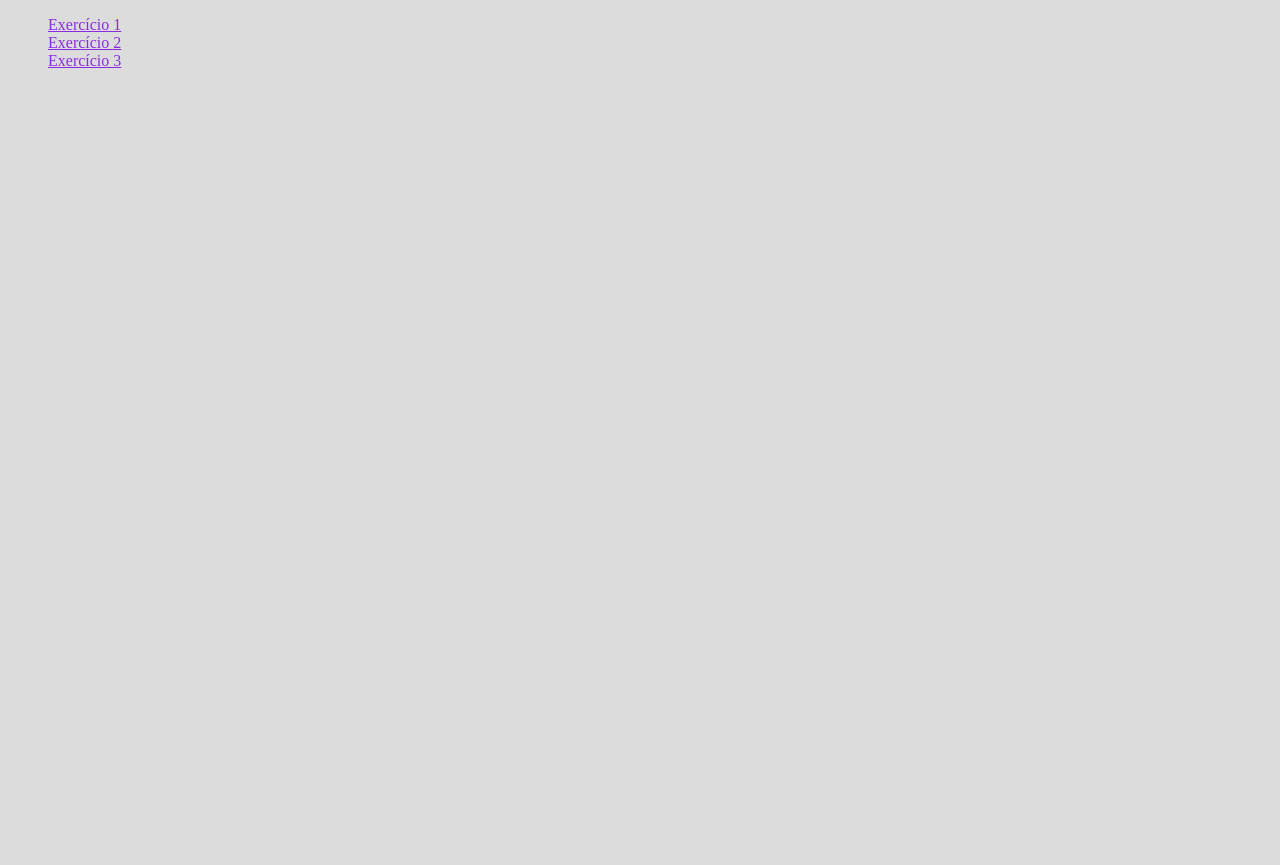
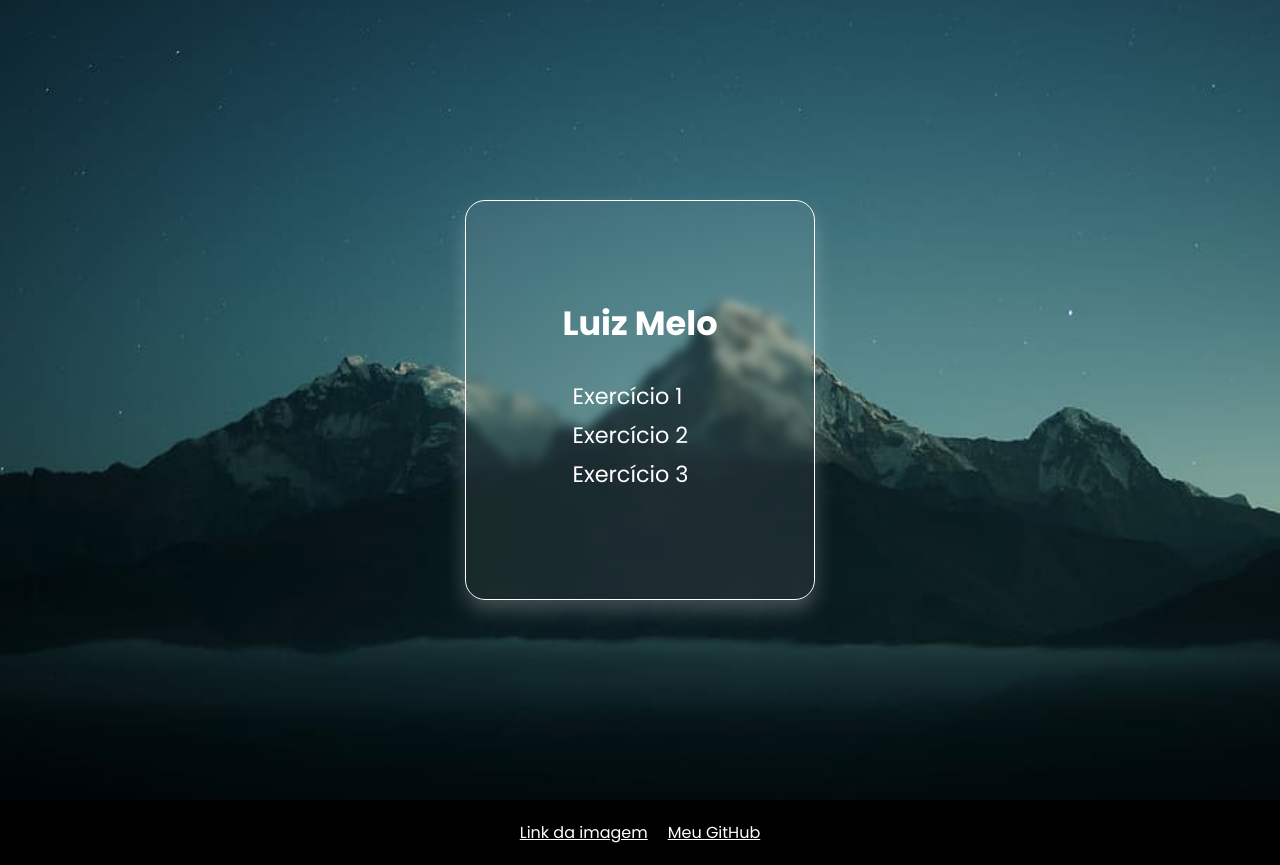
Before and after one commit to offGustavo/fatec-microinfo-bootstrap-01-02-03, a plain HTML site: page index.html in a window 1280 px wide. Before the commit the page ends 824 px from the top, so only its background shows below. Drawn offline with Linux system fonts and the light colour scheme.

Commit message:
addIndexStyle-dionisio

```diff
--- /dev/null
+++ b/css/style.css
@@ -0,0 +1,67 @@
+@import url('https://fonts.googleapis.com/css2?family=Poppins:ital,wght@0,100;0,200;0,300;0,400;0,500;0,600;0,700;0,800;0,900;1,100;1,200;1,300;1,400;1,500;1,600;1,700;1,800;1,900&display=swap');
+*{
+    padding: 0;
+    margin: 0;
+    box-sizing: border-box;
+    font-family: 'Poppins', sans-serif;
+    text-decoration: none;
+    list-style: none;
+    color: white;
+}
+
+.container{
+    height: 100vh;
+    background: url('../img/background-image.jpg') no-repeat center;
+    background-size: cover;
+    display: grid;
+    place-items: center;
+}
+
+.box{
+    width: 350px;
+    height: 400px;
+    border: 1px solid white;
+    display: grid;
+    place-content: center;
+    gap: 20px;
+    background-color: rgba(255, 255, 255, 0.075);
+    backdrop-filter: blur(5px);
+    border-radius: 20px;
+    box-shadow: 0 10px 20px rgba(255, 255, 255, 0.233);
+}
+ul{
+    display: flex;
+    flex-direction: column;
+    gap: 5px;
+    padding: 10px;
+}
+h1{
+    font-size: 2.1rem;
+}
+.box a{
+    font-size: 1.4rem;
+    transition:  300ms;
+}
+
+.box a:hover{
+    text-decoration: underline;
+    color: rgb(43, 120, 151);
+    text-shadow: 0 1px 0 black;
+}
+
+
+footer{
+    padding: 20px;
+    background-color: black;
+    width: 100%;
+    display: flex;
+    justify-content: center;
+    gap: 20px;
+}
+footer a{
+    color: white;
+    text-decoration: underline;
+}
+footer a:hover{
+    color: rgb(167, 175, 175);
+}
--- a/index.html
+++ b/index.html
@@ -5,26 +5,28 @@
     <meta http-equiv="X-UA-Compatible" content="IE=edge">
     <meta name="viewport" content="width=device-width, initial-scale=1.0">
     <title>Home</title>
-    <style>
-        body{
-            height: 100vh;
-            background-color: gainsboro;
-        }
-        ul{
-            list-style: none;
-        }
-        a{
-            color: blueviolet;
-        }
+    <link rel="stylesheet" href="./css/style.css">
 
-    </style>
 
 </head>
 <body>
+
+    <div class="container">
+
+    <div class="box">
+
+        <h1>Luiz Melo</h1>
     <ul>
         <li><a href="./exercicio01/index.html">Exercício 1</a></li>
         <li><a href="./exercicio02/index.html">Exercício 2</a></li>
         <li><a href="./exercicio03/index.html">Exercício 3</a></li>
     </ul>
+    </div>
+</div>
+    <footer>
+        <a href="https://www.wallpaperflare.com/silhouette-of-mountains-during-nigh-time-photography-gray-mountain-illustration-wallpaper-zhyuw">Link da imagem</a>
+        <a href="https://github.com/offGustavo">Meu GitHub</a>
+    </footer>
 </body>
+
 </html>
```
Also changed, not shown: img/background-image.jpg (added).
